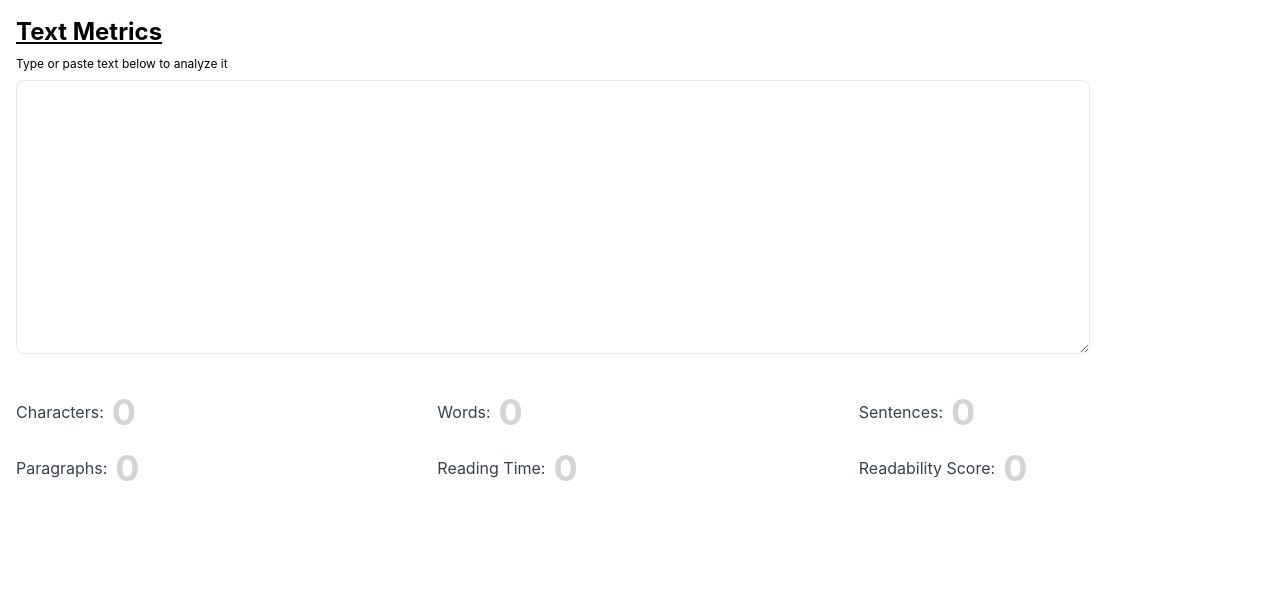
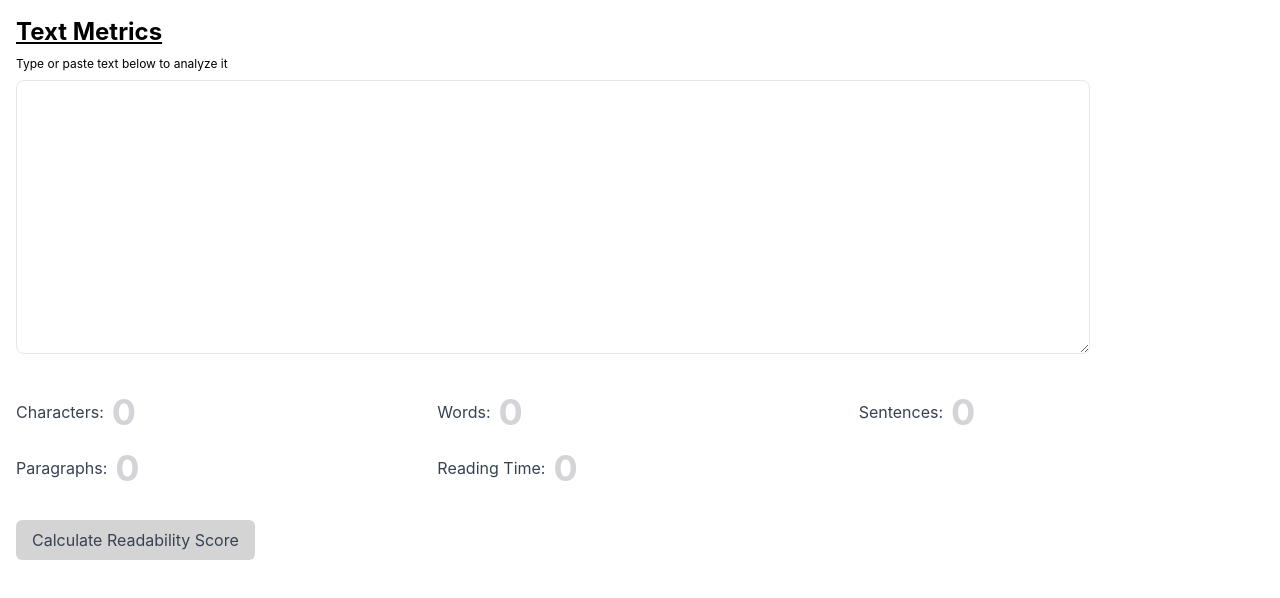
Before and after one commit to nuhman/mini-challenges, a React (Create React App) app: page /challenges/text-metrics in a window 1280 px wide. Shown: the top 598 px of the page. Built offline with nearby package versions, Linux system fonts and the light colour scheme.

Commit message:
Calculate readability score

```diff
--- a/src/challenges/textmetrics/index.js
+++ b/src/challenges/textmetrics/index.js
@@ -10,8 +10,12 @@ export const TextMetrics = () => {
       characters: 0,
       sentences: 0,
       paragraphs: 0,
-      readabilityScore: 0,
       readingTime: 0,
+      readability: {
+        score: 0,
+        indicatorColor: "",
+        note: "",
+      },
     });
   };
 
@@ -29,21 +33,25 @@ export const TextMetrics = () => {
       // total time required to read the text (in minutes & seconds)
       //calculations assume that the average reading speed of an adult is 200 words per minute
       const totalMinsRequired = (_words?.length || 0) / 200;
-      const readingTime = `${Math.floor(totalMinsRequired)}m:${
-        (totalMinsRequired * 60) % 60
-      }s`;
+      const readingTime = `${Math.floor(totalMinsRequired)}m:${(
+        (totalMinsRequired * 60) %
+        60
+      ).toFixed(1)}s`;
 
       setMetrics({
         words: _words?.length || 0,
         characters: value.length || 0,
         sentences: _sentences?.length || 0,
         paragraphs: _paragraphs.length,
-        readabilityScore: 0,
+        readability: {
+          score: 0,
+          indicatorColor: "",
+          note: "",
+        },
         readingTime,
       });
-
     } catch (e) {
-      console.log("error occured while analyzing text", e);
+      console.error("error occured while analyzing text", e);
       resetMetrics();
     }
   }, []);
@@ -58,6 +66,76 @@ export const TextMetrics = () => {
 
   const handleTextChange = (value) => {
     setText(value);
+  };
+
+  const getWordSyllableCount = (word) => {
+    if (!word) return 0;
+    if (word.length <= 3) return 1;
+    word = word.toLowerCase();
+    // remove silent 'e' or 'es'
+    word = word.replace(/(?:[^laeiouy]es|ed|[^laeiouy]e)$/, "");
+    // remove initial 'y'
+    word = word.replace(/^y/, "");
+    const syllableMatches = word.match(/[aeiouy]{1,2}/g);
+    return syllableMatches ? syllableMatches.length : 0;
+  };
+
+  const getReadabilityNoteAndColor = (score) => {
+    const thresholds = [
+      { max: 10, note: "Extremely difficult to read", color: "text-red-900" },
+      { max: 30, note: "Very difficult to read", color: "text-red-700" },
+      { max: 50, note: "Difficult to read", color: "text-red-500" },
+      { max: 60, note: "Fairly difficult to read", color: "text-red-400" },
+      { max: 70, note: "Plain English", color: "text-lime-300" },
+      { max: 80, note: "Fairly easy to read", color: "text-lime-500" },
+      { max: 90, note: "Easy to read", color: "text-lime-700" },
+      { max: 100, note: "Very easy to read", color: "text-lime-800" },
+    ];
+    const defaultThreshold = {
+      note: "Very easy to read",
+      color: "text-lime-800",
+    };
+    return (
+      thresholds.find((threshold) => score <= threshold.max) || defaultThreshold
+    );
+  };
+
+  const getTextReadability = () => {
+    const { words, sentences } = metrics;
+
+    if (!text || !words || !sentences) {
+      alert("Empty or Invalied Text");
+      return;
+    }
+
+    // First, let's get a rough heuristic estimate of total syllables (not completely accurate)
+    // We need to check each word whether it is a syllable
+    const wordsList = text.match(/\b(\w+)\b/g);
+
+    let totalSyllables = 0;
+    (wordsList ?? []).forEach((word) => {
+      const syllablesInWord = getWordSyllableCount(word);
+      totalSyllables += syllablesInWord;
+    });
+
+
+    //Using 'Flesch Reading Ease' formula for calculating the readability score. The score rates the text on 100-point scale.
+    //the higher the score easier it is to read
+    // Formula: 206.835 - 1.015 * (total words / total sentences) - 84.6 * (total syllables / total words)
+    const readabilityScore =
+      206.835 - 1.015 * (words / sentences) - 84.6 * (totalSyllables / words);
+
+    let { note: readabilityNote, color: indicatorColor } =
+      getReadabilityNoteAndColor(readabilityScore);
+
+    setMetrics({
+      ...metrics,
+      readability: {
+        score: readabilityScore > 0 ? readabilityScore.toFixed(2) : 0,
+        note: readabilityNote,
+        indicatorColor,
+      },
+    });
   };
 
   return (
@@ -105,12 +183,39 @@ export const TextMetrics = () => {
             {metrics?.readingTime || 0}
           </p>
         </div>
-        <div className="flex align-middle items-center gap-2">
-          <p className="text-gray-700">Readability Score:</p>
-          <p className="text-4xl font-bold text-zinc-300">
-            {metrics?.readabilityScore || 0}
-          </p>
-        </div>
+      </div>
+      <div className="mt-8 flex align-middle items-center gap-2">
+        {metrics?.readability?.note ? (
+          <div className="flex align-middle items-center gap-12">
+            <div className="flex flex-col">
+              <p className="text-sm font-light text-zinc-600 text-center">
+                Reading Score
+              </p>
+              <p
+                className={`text-4xl font-bold ${metrics.readability.indicatorColor}`}
+              >
+                {metrics.readability.score}
+              </p>
+            </div>
+            <div className="flex flex-col">
+              <p className="text-sm font-light text-zinc-600 text-center">
+                Reading Note
+              </p>
+              <p
+                className={`text-4xl font-bold ${metrics.readability.indicatorColor}`}
+              >
+                {metrics.readability.note}
+              </p>
+            </div>
+          </div>
+        ) : (
+          <button
+            onClick={getTextReadability}
+            className="bg-neutral-300 rounded-md hover:bg-neutral-400 round p-4 pt-2 pb-2 text-gray-700"
+          >
+            Calculate Readability Score
+          </button>
+        )}
       </div>
     </div>
   );
```
